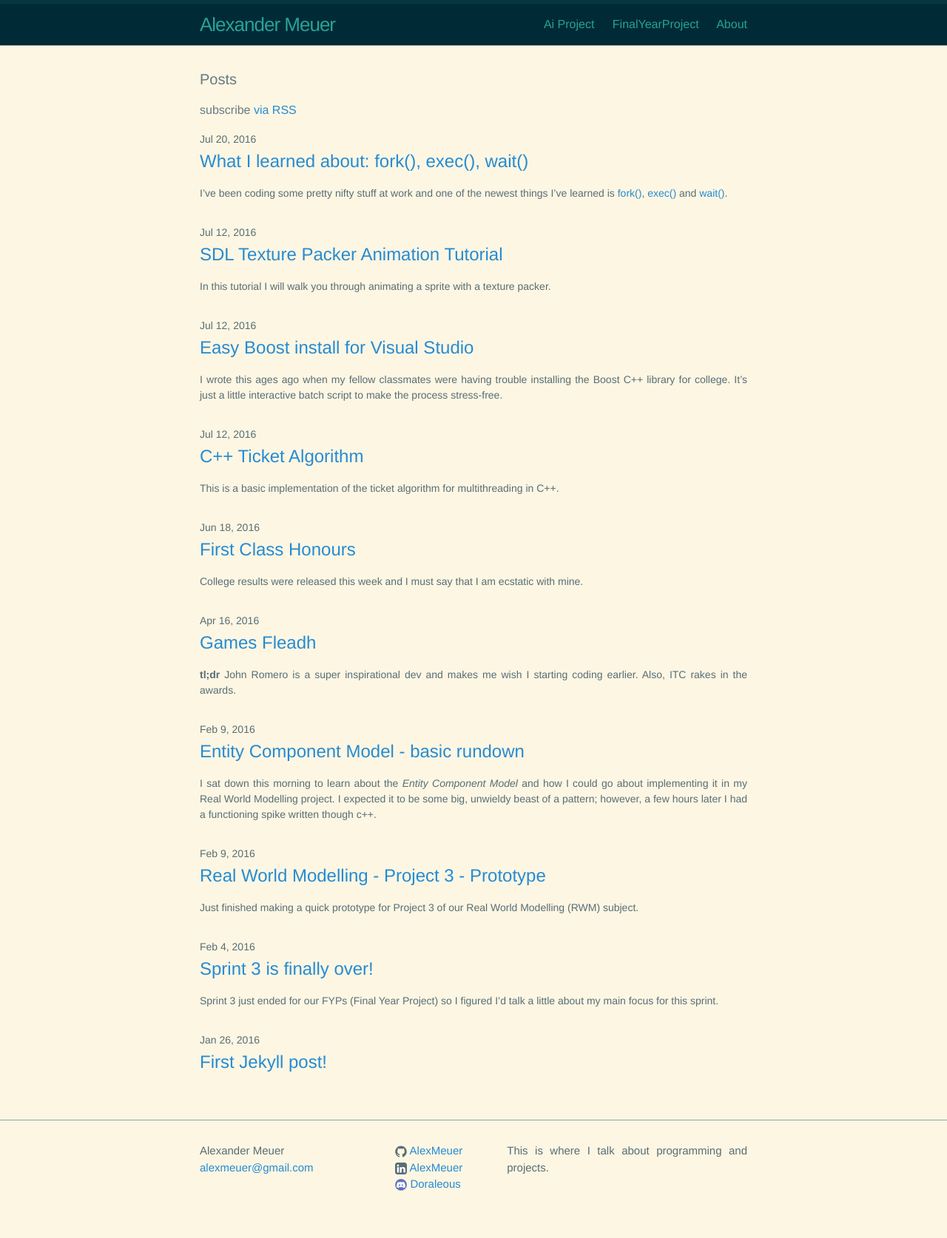
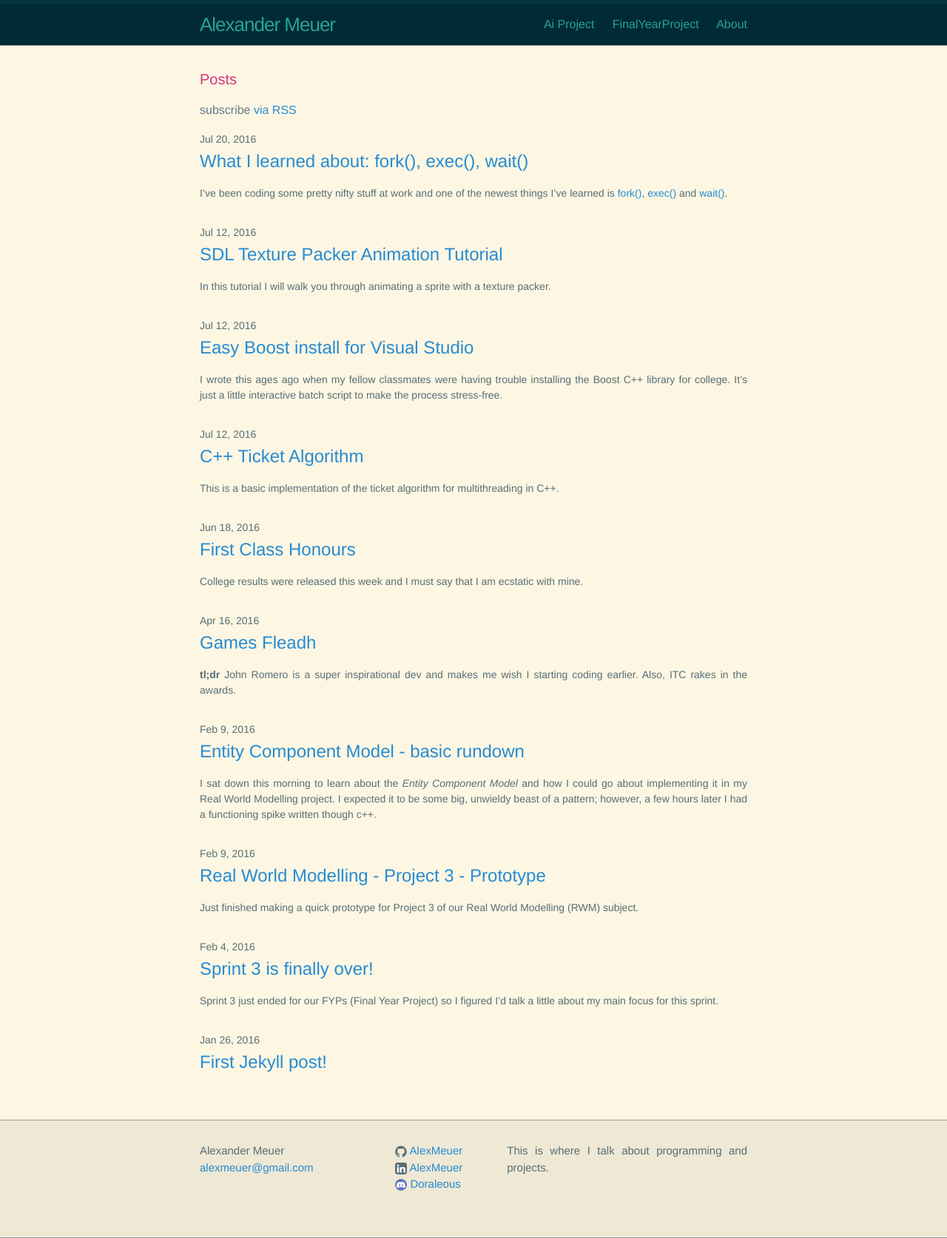
Before and after one commit to AlexMeuer/AlexMeuer.github.io, a Jekyll site: the page built from index.html, in a window 1280 px wide. Shown: the whole page at 74% size. Built offline with Jekyll 4.4.1, drawn with Linux system fonts in a browser that asks for light colours.

Commit message:
Second pass on solarizing colours.

```diff
--- a/_sass/_base.scss
+++ b/_sass/_base.scss
@@ -29,7 +29,17 @@
     font-kerning: normal;
 }
 
+h1 {
+    color: $magenta;
+}
 
+h2 {
+    color: $red;
+}
+
+h3 {
+    color: $violet;
+}
 
 /**
  * Set `margin-bottom` to maintain vertical rhythm
--- a/_sass/_layout.scss
+++ b/_sass/_layout.scss
@@ -101,7 +101,9 @@
  */
 .site-footer {
     border-top: 1px solid $grey-color-light;
+    border-bottom: 1px solid $grey-color-light;
     padding: $spacing-unit 0;
+    background-color: $background-color-footer;
 }
 
 .footer-heading {
--- a/css/main.scss
+++ b/css/main.scss
@@ -35,6 +35,7 @@
 $text-color-site-title: $cyan;
 $background-color: $base3;
 $background-color-header: $base03;
+$background-color-footer: $base2;
 $brand-color:      $blue;
 
 $grey-color:       $base01;
```
Also changed, not shown: _pages/AI_Project.md (+2 -2 lines).
